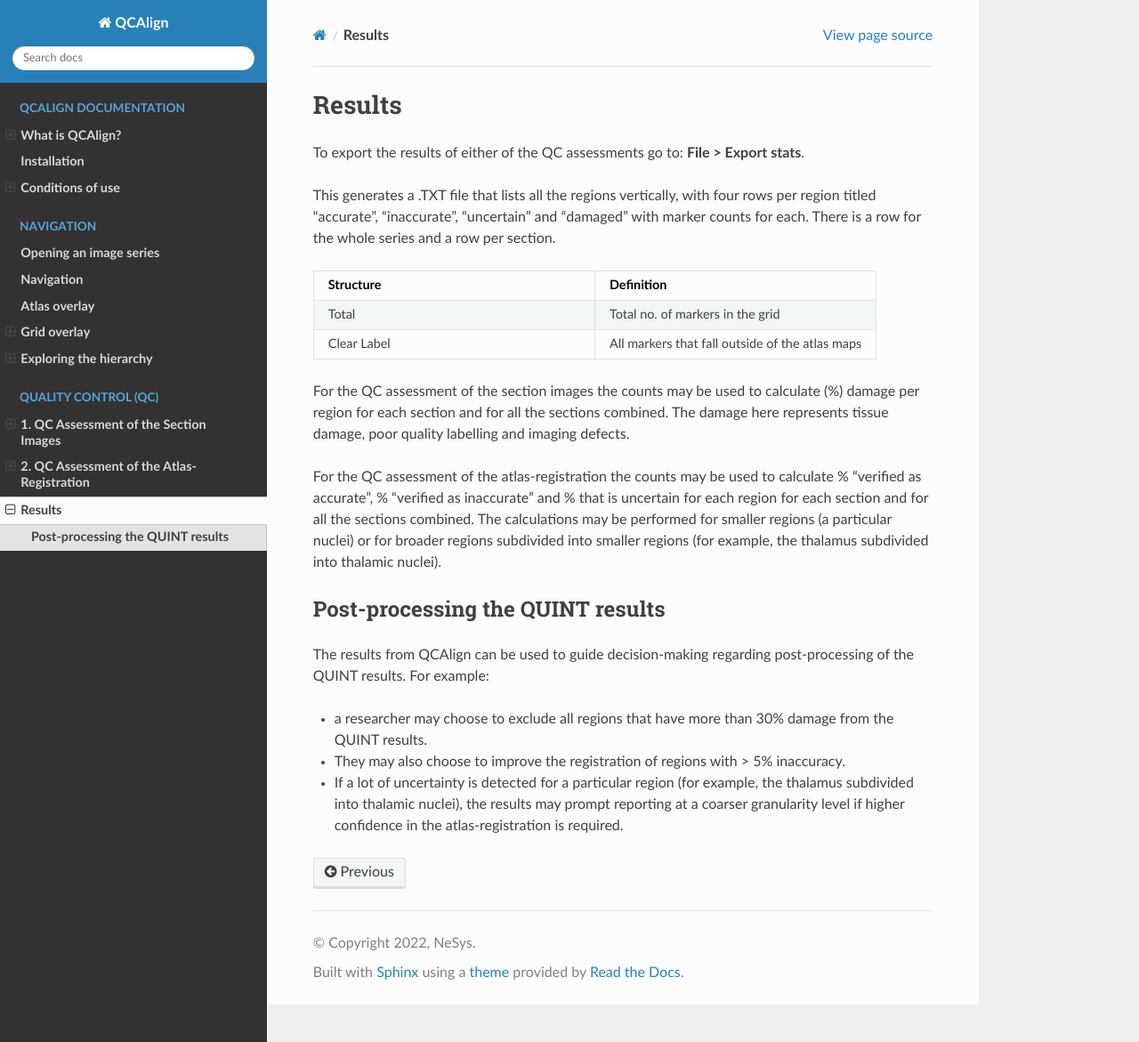
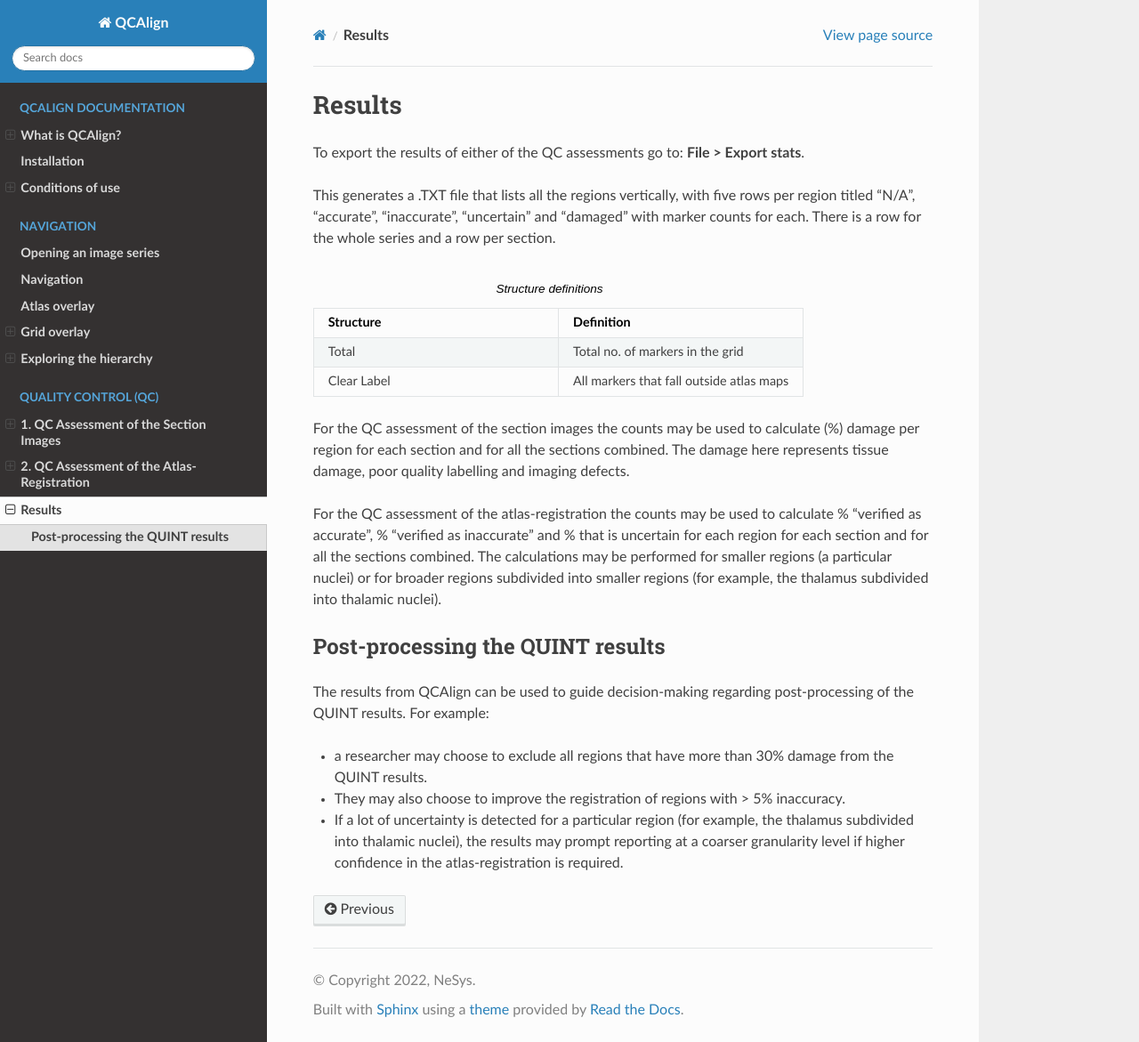
Before and after one commit to Neural-Systems-at-UIO/QCAlign, a Sphinx documentation site: the page built from docs/results.rst, in a window 1280 px wide and 1171 px high. Shown: the whole window at 89% size. Built offline with Sphinx 7.4.7 and the Read the Docs theme 2.0.0, drawn with Linux system fonts in a browser that asks for light colours.

Commit message:
Update results.rst

```diff
--- a/docs/results.rst
+++ b/docs/results.rst
@@ -3,9 +3,9 @@
 
 To export the results of either of the QC assessments go to: **File > Export stats**.
 
-This generates a .TXT file that lists all the regions vertically, with four rows per region titled “accurate”, “inaccurate”, “uncertain” and “damaged” with marker counts for each. There is a row for the whole series and a row per section.
+This generates a .TXT file that lists all the regions vertically, with five rows per region titled "N/A", “accurate”, “inaccurate”, “uncertain” and “damaged” with marker counts for each. There is a row for the whole series and a row per section.
 
-.. list-table::
+.. list-table:: Structure definitions
    :widths: 50 50
    :header-rows: 1
 
@@ -14,7 +14,7 @@ This generates a .TXT file that lists all the regions vertically, with four rows
    * - Total
      - Total no. of markers in the grid
    * - Clear Label
-     - All markers that fall outside of the atlas maps
+     - All markers that fall outside atlas maps
 
 For the QC assessment of the section images the counts may be used to calculate (%) damage per region for each section and for all the sections combined. The damage here represents tissue damage, poor quality labelling and imaging defects.
 
```
